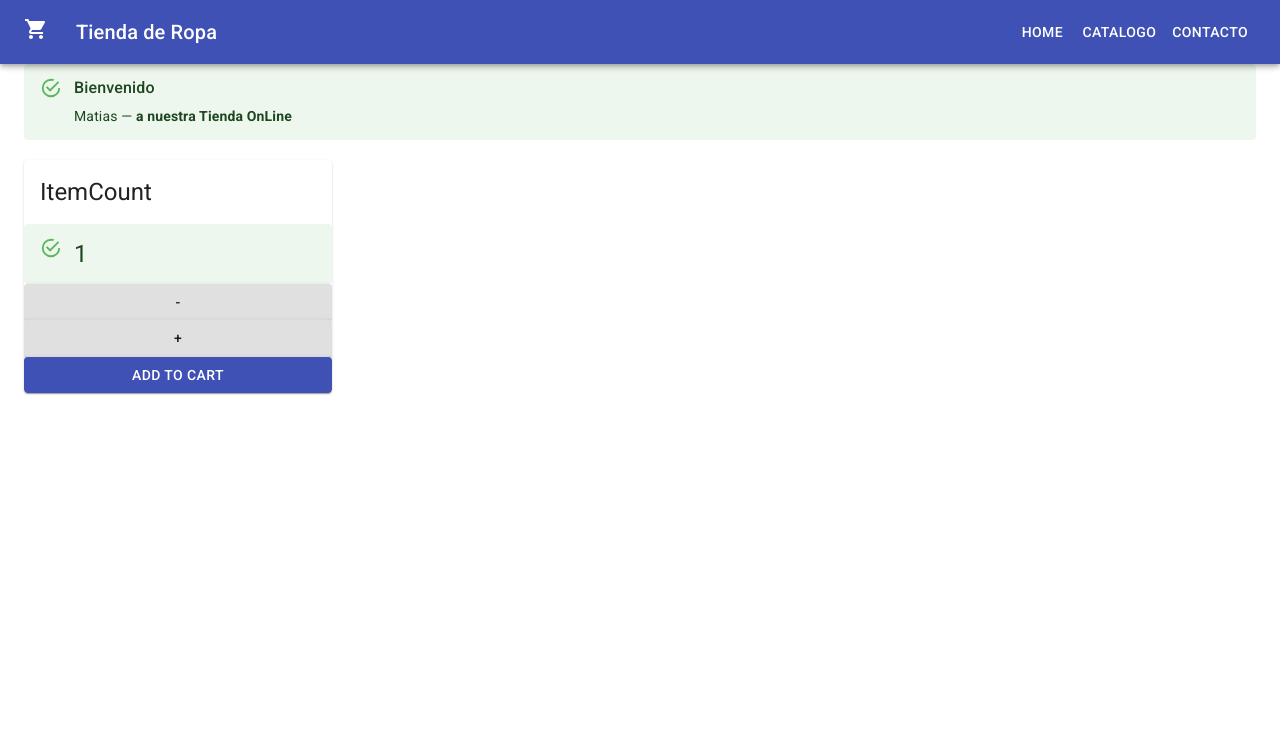
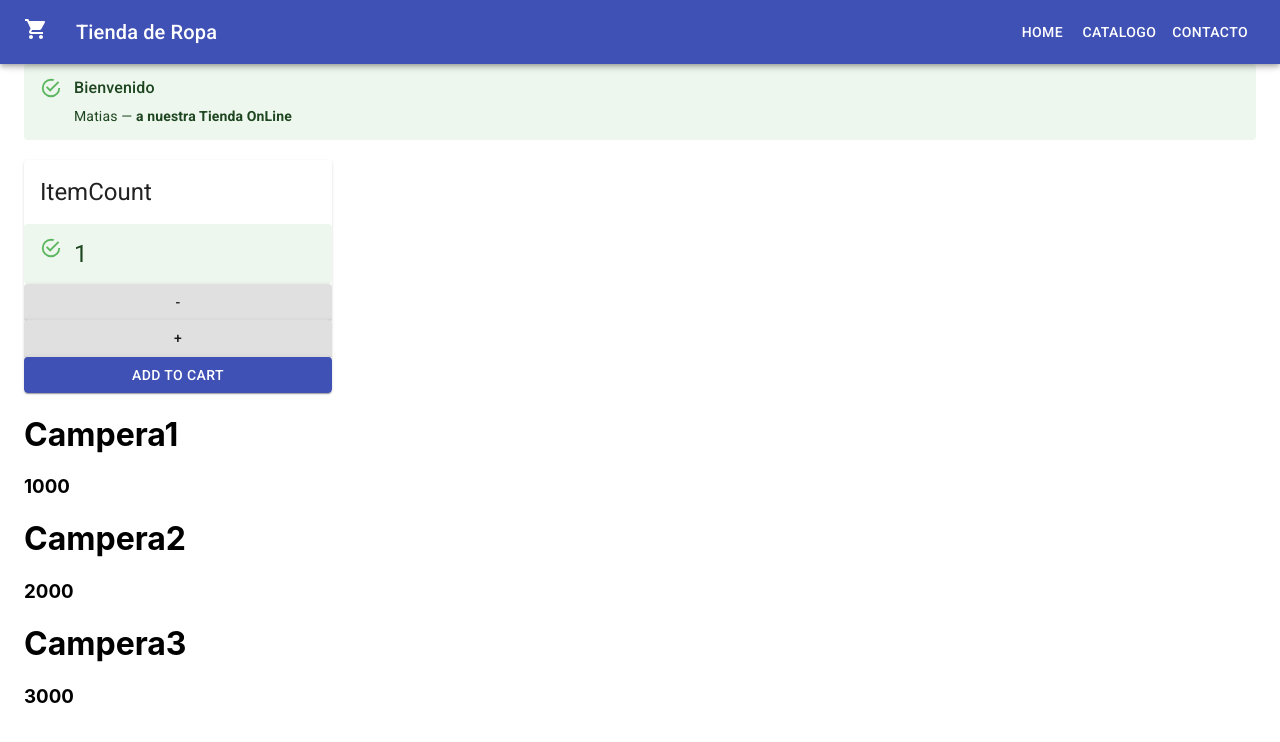
Before and after one commit to tz-tz-tz/shopreact, a React (Create React App) app: page / in a window 1280 px wide. Shown: the top 742 px of the page. Built offline with nearby package versions, Linux system fonts and the light colour scheme.

Commit message:
Promise+Mapv4

```diff
--- a/src/components/Item.js
+++ b/src/components/Item.js
@@ -1,5 +1,4 @@
 import React from 'react'
-import ItemList from './ItemList'
 
 function Item(props) {
     return (
--- a/src/components/ItemList.js
+++ b/src/components/ItemList.js
@@ -37,7 +37,7 @@ useEffect(() => {
 
     return (
         <div>
-             {itemList.map((items)=> <item key={items.id} nombre={items.title} precio={items.price}/>)}
+             {itemList.map((items)=> <Item key={items.id} nombre={items.title} precio={items.price}/>)}
 
         </div>
     )
--- a/src/components/ItemListcontainer.js
+++ b/src/components/ItemListcontainer.js
@@ -2,7 +2,7 @@ import React from 'react'
 import { Alert, AlertTitle } from '@material-ui/lab'
 import ItemCount from './ItemCount'
 import ItemList from './ItemList'
-import Item from './Item'
+
 
 const handleCount=(cant)=> {
     alert(cant)
@@ -18,7 +18,7 @@ function ItemListcontainer({titulo, name}) {
         </Alert>
         <br/>
         <ItemCount stock={5} initial={1} onAdd={handleCount}/>
-        <Item />
+        <ItemList />
 
       </>
     )
```
